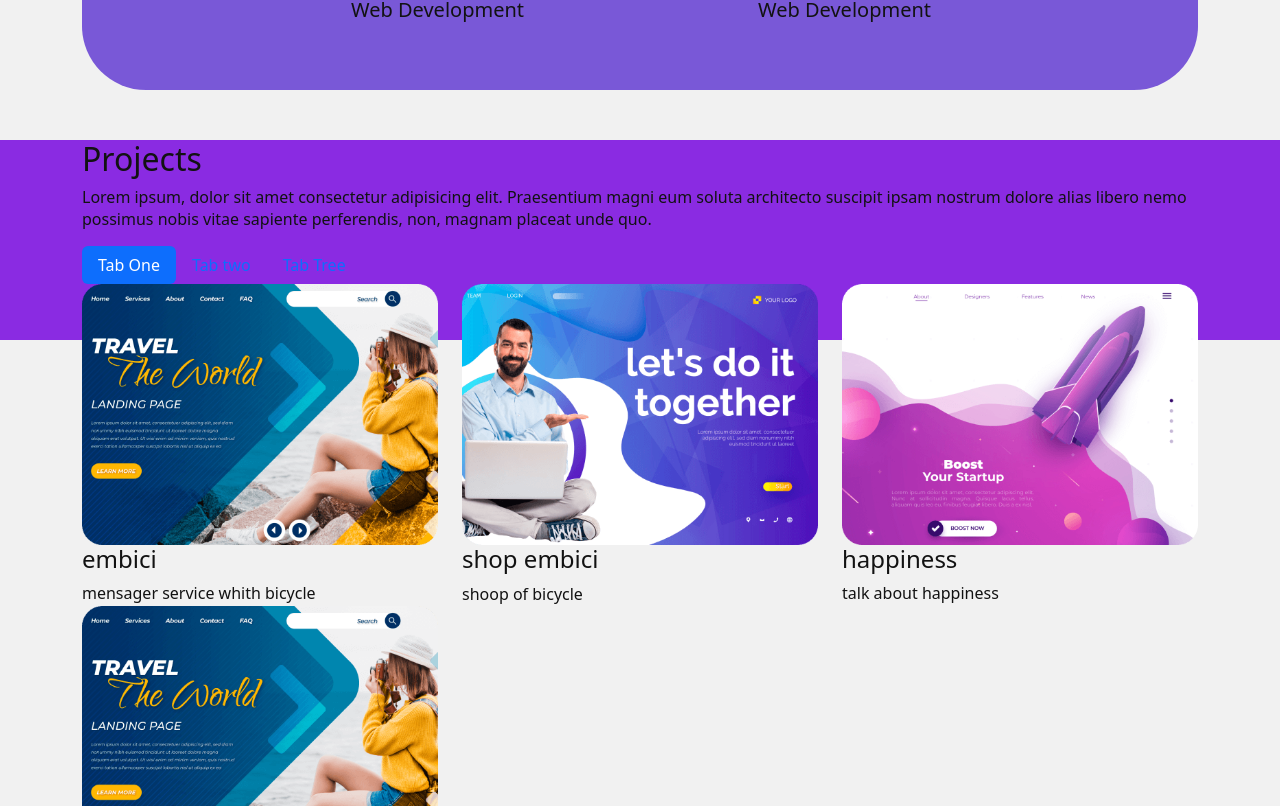
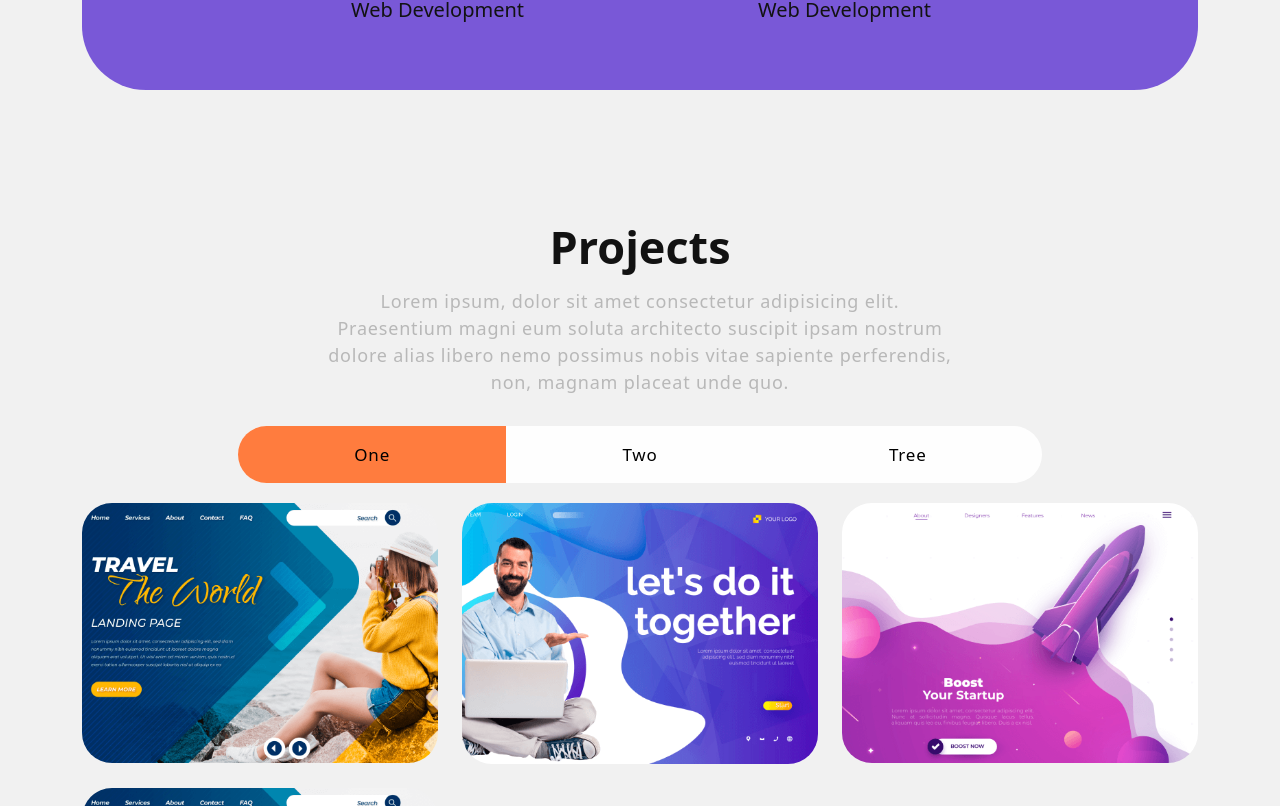
Before and after one commit to jorgeProgramaEn5/mi-portafolio, a React (Create React App) app: page / in a window 1280 px wide. Shown: the part 1194-2000 px from the top of the page. Built offline with nearby package versions, Linux system fonts and the light colour scheme.

Commit message:
add project

```diff
--- a/public/index.html
+++ b/public/index.html
@@ -7,7 +7,7 @@
     <meta name="theme-color" content="#000000" />
     <meta
       name="description"
-      content="Web site created using create-react-app"
+      content="my portfolio"
     />
     <!-- <link rel="apple-touch-icon" href="%PUBLIC_URL%/logo192.png" /> -->
     <!--
--- a/src/Components/ProjectCard.jsx
+++ b/src/Components/ProjectCard.jsx
@@ -1,5 +1,7 @@
 import React from 'react'
 import { Col } from 'react-bootstrap'
+import '../Style/Projects.css';
+
 
 function ProjectCard({title, description, imgUrl}) {
   return (
--- a/src/Components/Projects.jsx
+++ b/src/Components/Projects.jsx
@@ -9,7 +9,7 @@
 
 function Projects() {
   return (
-    <section className='projects'>
+    <section className='project'>
         <Container>
             <Row>
                 <Col>
@@ -21,18 +21,18 @@
                     <TabContainer id="project-tabs" defaultActiveKey="first">
                         <Nav variant="pills" defaultActiveKey="/home">
                             <Nav.Item>
-                                <Nav.Link eventKey="first">Tab One</Nav.Link>
+                                <Nav.Link eventKey="first">One</Nav.Link>
                             </Nav.Item>
                             <Nav.Item>
-                                <Nav.Link eventKey="second">Tab two</Nav.Link>
+                                <Nav.Link eventKey="second">Two</Nav.Link>
                             </Nav.Item>
                             <Nav.Item>
-                                <Nav.Link eventKey="third">Tab Tree </Nav.Link>
+                                <Nav.Link eventKey="third">Tree</Nav.Link>
                             </Nav.Item>
                         </Nav>
                         <TabContent >
                             <TabPane eventKey="first">
-                                <Row>
+                                <Row className='container-items-nav'>
                                     {
                                         projects.map((project, index)=>{
                                             return (
--- a/src/Style/Projects.css
+++ b/src/Style/Projects.css
@@ -1,4 +1,161 @@
-.projects {
-    height: 200px;
-    background-color: blueviolet;
+.project {
+    padding: 80px 0;
+    position: relative;
+    /* background-color: black; */
 }
+
+.project h2 {
+	font-size: 45px;
+	font-weight: 700;
+    text-align: center;
+}
+
+.project p {
+    color: #B8B8B8;
+    font-size: 18px;
+    letter-spacing: 0.8px;
+    line-height: 1.5em;
+    margin: 14px auto 30px auto;
+    text-align: center;
+    width: 56%;
+}
+
+.project .nav.nav-pills {
+    width: 72%;
+    margin: 0 auto;
+    margin-bottom: 20px;
+    border-radius: 50px;
+    background-color: rgba(255, 255, 255, 0.932);
+    overflow: hidden;
+}
+
+.project .nav.nav-pills .nav-item {
+    width: 33.33333%;
+}
+
+.project .nav.nav-pills .nav-link {
+    background-color: transparent;
+    border-radius: 0;
+    padding: 17px 0;
+    color: #000000;
+    width: 100%;
+    font-size: 17px;
+    letter-spacing: 0.8px;
+    font-weight: 500;
+    position: relative;
+    transition: 0.3s ease-in-out;
+    text-align: center;
+    z-index: 0;
+}
+
+.project .nav.nav-pills .nav-link::before {
+    content: "";
+    position: absolute;
+    width: 0;
+    height: 100%;
+    /* background: linear-gradient(90.21deg, #AA367C -5.91%, #4A2FBD 111.58%); */
+    background-color: rgb(255, 124, 62);
+    top: 0;
+    left: 0;
+    z-index: -1;
+    transition: 0.3s ease-in-out;
+}
+
+.project .nav.nav-pills .nav-link.active::before {
+    width: 100% !important;
+}
+
+/* .project .nav.nav-pills .nav-link.active {
+    border: 1px solid rgba(255, 255, 255, 1);
+} */
+
+/* .nav-link#projects-tabs-tab-first {
+    border: 1px solid rgba(255, 255, 255, 0.5);
+    border-radius: 55px 0px 0px 55px;
+  }
+  .nav-link#projects-tabs-tab-second {
+    border-top: 1px solid rgba(255, 255, 255, 0.5);
+    border-bottom: 1px solid rgba(255, 255, 255, 0.5);
+  }
+  .nav-link#projects-tabs-tab-third {
+    border: 1px solid rgb(172, 45, 45);
+    border-radius: 0 55px 55px 0;
+} */
+
+
+/* achicar img porque achico el container */
+/* .container-items-nav {
+    padding-left: 20px;
+    padding-right: 20px;
+} */
+
+.proj-imgbx {
+    position: relative;
+    border-radius: 30px;
+    overflow: hidden;
+    margin-bottom: 24px;
+}
+
+.proj-imgbx::before {
+    content: "";
+    /* background: linear-gradient(90.21deg, #AA367C -5.91%, #4A2FBD 111.58%); */
+    background-color: rgb(121, 88, 215);
+    opacity: 0.85;
+    position: absolute;
+    width: 100%;
+    height: 0;
+    transition: 0.4s ease-in-out;
+}
+
+.proj-imgbx:hover::before {
+    height: 100%;
+}
+
+.proj-txtx {
+    position: absolute;
+    text-align: center;
+    top: 65%;
+    left: 50%;
+    transform: translate(-50%, -50%);
+    transition: 0.5s ease-in-out;
+    opacity: 0;
+    width: 100%;
+}
+
+.proj-imgbx:hover .proj-txtx {
+    top: 50%;
+    opacity: 1;
+}
+
+.proj-txtx h4 {
+    font-size: 30px;
+    font-weight: 700;
+    letter-spacing: 0.8px;
+    line-height: 1.1em;
+}
+  .proj-txtx span {
+    font-style: italic;
+    font-weight: 400;
+    font-size: 15px;
+    letter-spacing: 0.8px;
+}
+
+@media only screen and (max-width: 968px) {
+    .project {
+        padding: 5px 0;
+    }
+
+    .project h2 {
+        font-size: 25px;
+        font-weight: 500;
+        text-align: center;
+    }
+
+    .project p {
+        padding: 0px 15px 0px 15px;
+        text-align: justify;
+        width: 100%;
+    }
+
+
+}
--- a/src/Style/Skills.css
+++ b/src/Style/Skills.css
@@ -51,7 +51,7 @@
     }
 
     .skill h2 {
-        font-size: 35px;
+        font-size: 25px;
         font-weight: 500;
     }
 
```
